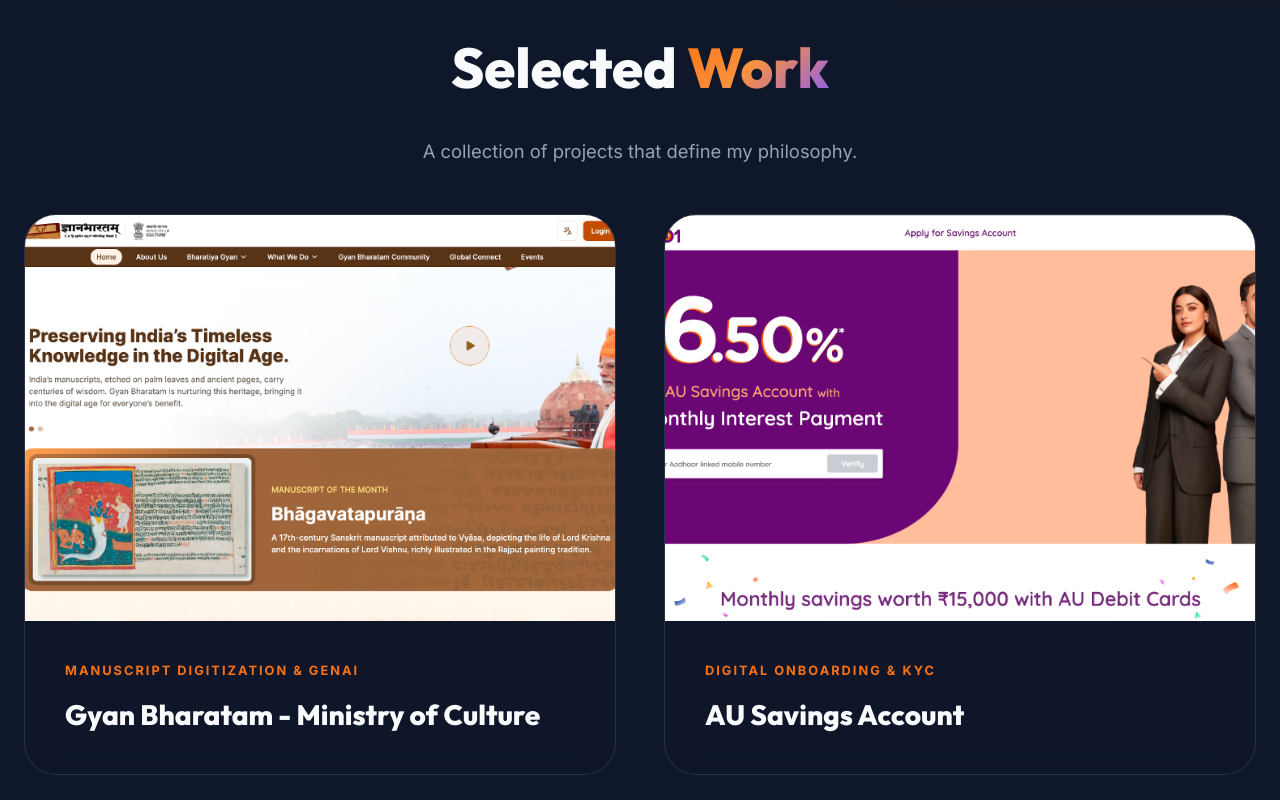
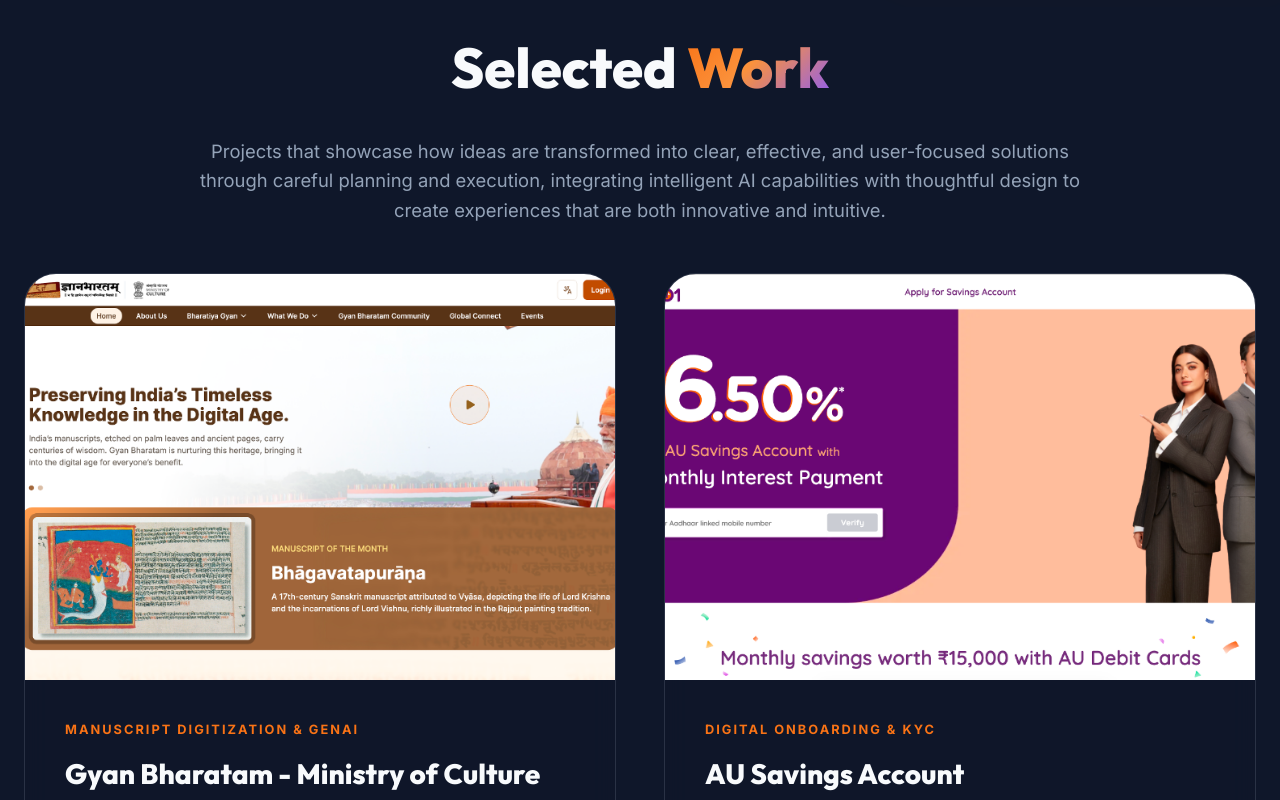
Before and after one commit to Kishan1092/Profile-Portfolio, a React (Vite) app: page / in a window 1280 px wide. Shown: the part 900-1700 px from the top of the page. Built offline with nearby package versions, Linux system fonts and the light colour scheme.

Commit message:
Initial commit

```diff
--- a/src/components/Work.css
+++ b/src/components/Work.css
@@ -18,7 +18,7 @@
 .section-subtitle {
     color: var(--text-secondary);
     font-size: 1.15rem;
-    max-width: 600px;
+    max-width: 900px;
     margin: 0 auto;
 }
 
--- a/src/components/Work.jsx
+++ b/src/components/Work.jsx
@@ -27,7 +27,7 @@
             <div className="container">
                 <div className="section-header animate-in">
                     <h2 className="section-title">Selected <span className="text-gradient">Work</span></h2>
-                    <p className="section-subtitle">A collection of projects that define my philosophy.</p>
+                    <p className="section-subtitle">Projects that showcase how ideas are transformed into clear, effective, and user-focused solutions through careful planning and execution, integrating intelligent AI capabilities with thoughtful design to create experiences that are both innovative and intuitive.</p>
                 </div>
                 <div className="projects-grid">
                     {projects.map((project, index) => (
```
